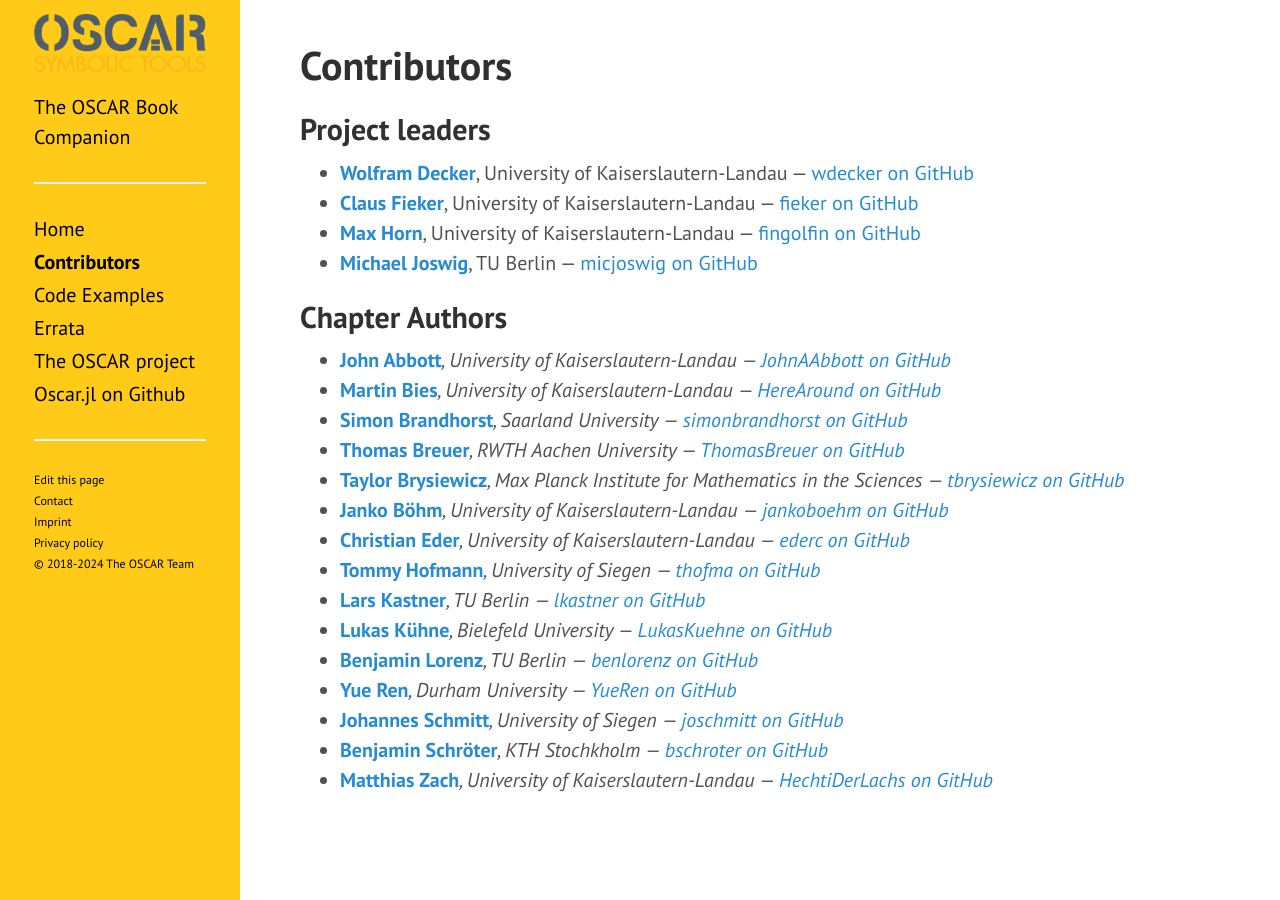
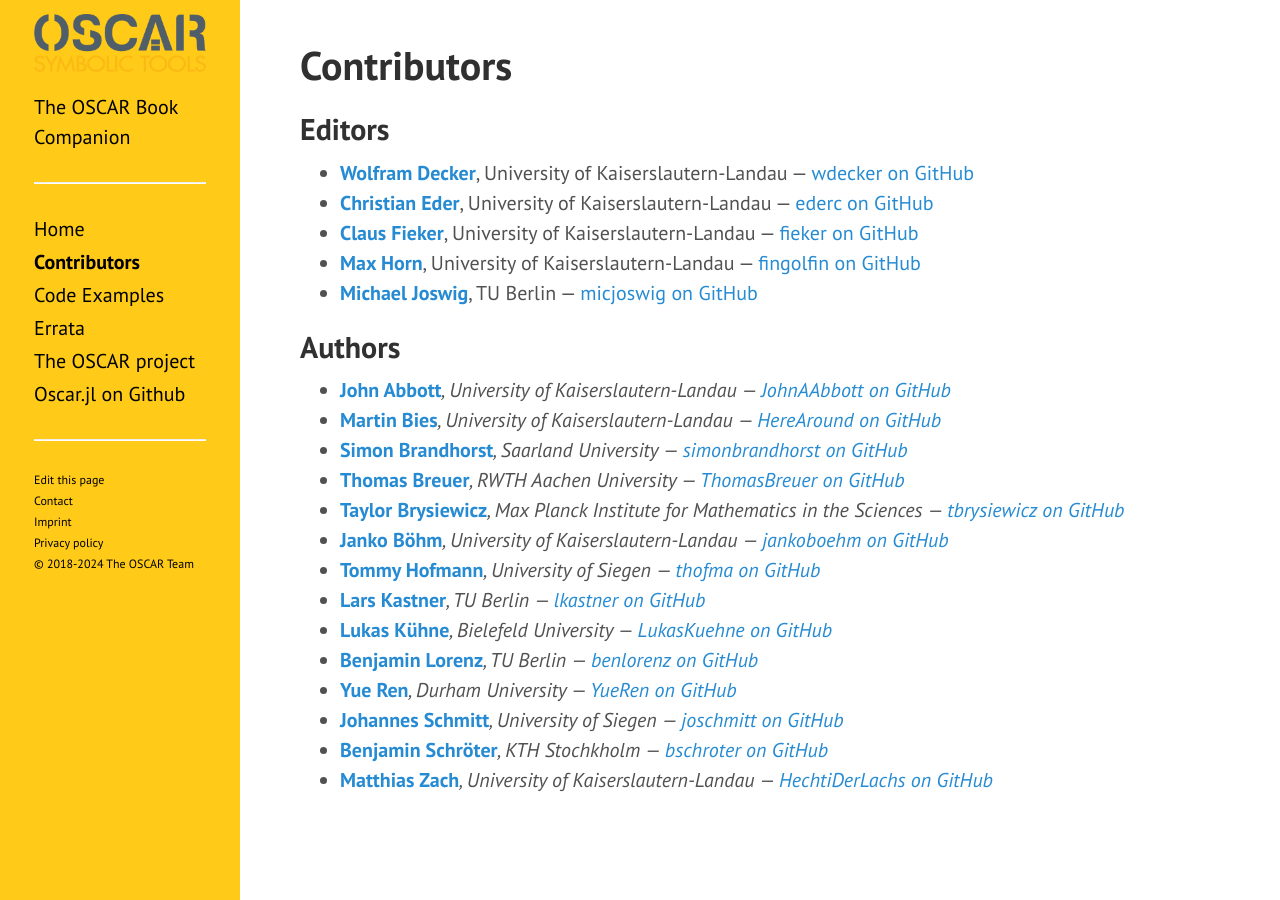
Before and after one commit to oscar-system/book.oscar-system.org, a Jekyll site: the page built from contributors.md, in a window 1280 px wide. Built offline with Jekyll 4.4.1, drawn with Linux system fonts in a browser that asks for light colours.

Commit message:
Change "Project leaders" to editors and add Christian Eder

```diff
--- a/contributors.md
+++ b/contributors.md
@@ -65,13 +66,13 @@
     affiliation: University of Kaiserslautern-Landau
     website: https://www.quendi.de/math
     github: fingolfin
-    is_active_PI: true
+    is_editor: true
 
   - name: Michael Joswig
     affiliation: TU Berlin
     website: https://page.math.tu-berlin.de/~joswig/
     github: micjoswig
-    is_active_PI: true
+    is_editor: true
 
   - name: Lars Kastner
     affiliation: TU Berlin
@@ -110,11 +111,11 @@
 
 ---
 
-## Project leaders
+## Editors
 
 <ul>
 {% for p in page.contributors %}
-{% if p.is_active_PI == true %}
+{% if p.is_editor == true %}
   <li>
     <a href="{{ p.website }}"><strong>{{ p.name }}</strong></a>, {{ p.affiliation }}
     {%- if p.github != null %}
@@ -125,11 +126,11 @@
 {% endfor %}
 </ul>
 
-## Chapter Authors
+## Authors
 
 <ul>
 {% for p in page.contributors %}
-{% if p.is_active_PI != true %}
+{% if p.is_editor != true %}
   <li>
     {% if p.website != null %}
         <a href="{{ p.website }}">
```
Also changed, not shown: other parts of contributors.md (+3 -2 lines).
